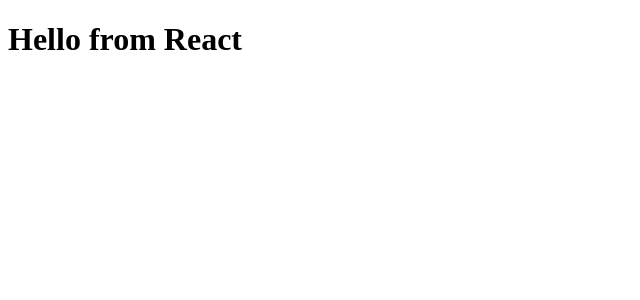
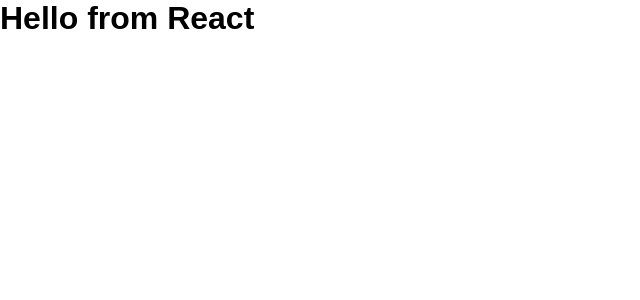
Before and after one commit to Evva1023/Blog-Website, a React (Create React App) app in the folder client/: page / in a window 1280 px wide. Shown: the top 300 px of the page, without its empty margins (0-640 px from the left). Built offline with nearby package versions, Linux system fonts and the light colour scheme.

Commit message:
Added CSS file and imported it in App component

```diff
--- a/client/src/App.js
+++ b/client/src/App.js
@@ -1,3 +1,6 @@
+import React from "react";
+import "./style.css";
+
 export function App() {
   return (
     <h1>Hello from React</h1>
--- /dev/null
+++ b/client/src/style.css
@@ -0,0 +1,9 @@
+* {
+    margin: 0;
+    padding: 0;
+    box-sizing: border-box;
+}
+
+body {
+    font-family: Arial, sans-serif;
+}
```
